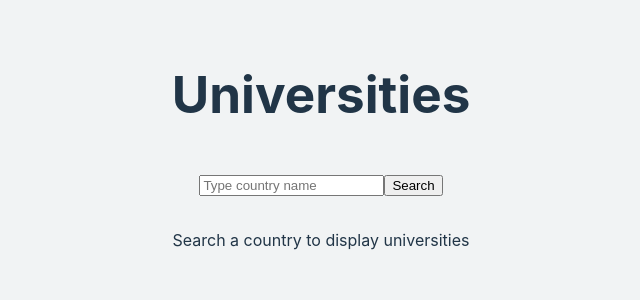
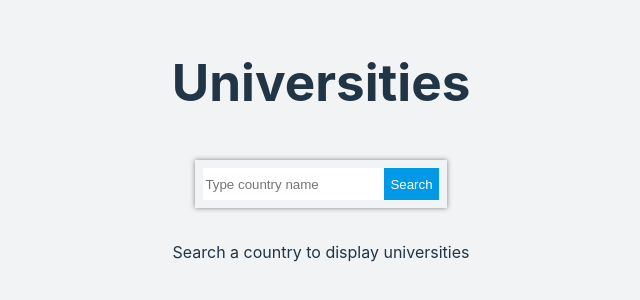
Before and after one commit to Evecandy/Fetching-Universities, a React (Vite) app: page / in a window 1280 px wide. Shown: the part 250-550 px from the top of the page, without its empty margins (319-959 px from the left). Built offline with nearby package versions, Linux system fonts and the light colour scheme.

Commit message:
Styled search form and displayed number of universities

```diff
--- a/src/Components/Display.jsx
+++ b/src/Components/Display.jsx
@@ -16,7 +16,7 @@ function DisplayComponent ({universities, country}) {
             {
                 country?
                     <>
-                    <h1>Universities in {country}</h1>
+                    <h1>Universities in {country} ({universities.length})</h1>
                     <div id="universities-container">
 
                        {univCards()}
--- a/src/Components/Search.jsx
+++ b/src/Components/Search.jsx
@@ -3,7 +3,7 @@
 function SearchComponent({onSubmit}) {
     return (
         <>
-            <form onSubmit={onSubmit}>
+            <form id="search-form" onSubmit={onSubmit}>
                 <input type="text" name="country" placeholder="Type country name"/>
                 <input type="submit" value="Search" />
 
--- a/src/index.css
+++ b/src/index.css
@@ -100,3 +100,26 @@ button:focus-visible {
   width:max(35%,250px) ;
 
 }
+
+#search-form {
+  display: flex;
+  height: 2rem;
+  box-shadow: 0 0 5px grey;
+  padding: 0.5rem;
+}
+
+input[type=submit]{
+  border: none;
+  background-color: #0099E5;
+  color: white;
+  cursor: pointer;
+
+}
+
+input[type=submit]:hover {
+  background-color: #053CAD;
+}
+
+input[name=country] {
+  border: none;
+}
```
